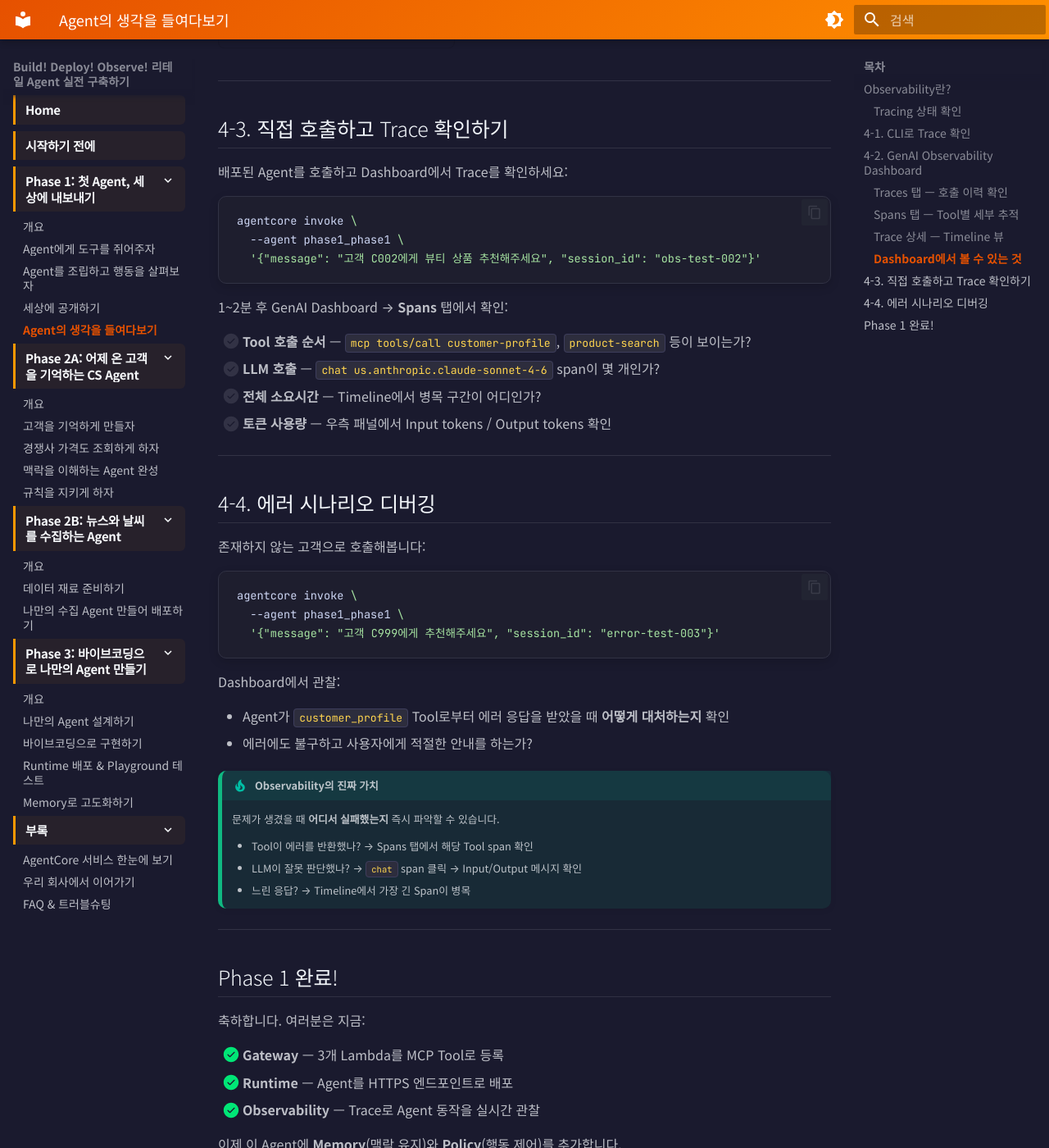
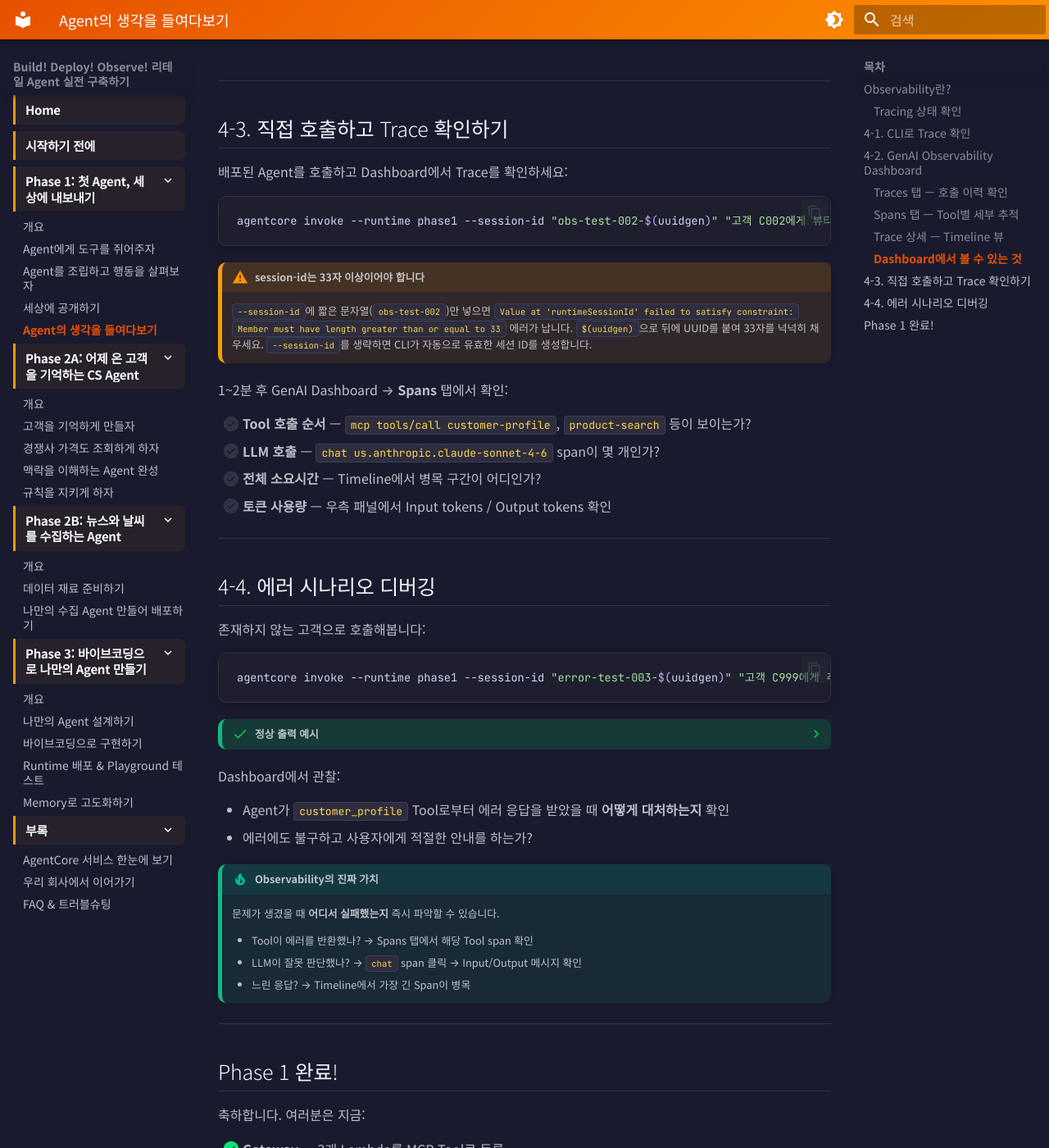
Before and after one commit to kjhyuok/rcg-agentcore-workshop-guide, an MkDocs documentation site: the page built from docs/phase1/step4-observability.md, in a window 1280 px wide and 1400 px high, scrolled down 6224 px. Shown: the whole window at 82% size. Built offline with MkDocs 1.6.1 and Material for MkDocs 9.7.7, drawn with Linux system fonts in a browser that asks for light colours.

Commit message:
docs: 4-3/4-4 invoke 명령을 실제 CLI 문법(--runtime, --session-id 33자+, 위치 prompt)으로 수정, 4-4 실제 에러 시나리오 출력 예시 추가

````diff
--- a/docs/phase1/step4-observability.md
+++ b/docs/phase1/step4-observability.md
@@ -154,10 +154,11 @@ Trace ID를 클릭하면 **20개 Span의 시간축 분포**를 한눈에 볼 수
 배포된 Agent를 호출하고 Dashboard에서 Trace를 확인하세요:
 
 ```bash
-agentcore invoke \
-  --agent phase1_phase1 \
-  '{"message": "고객 C002에게 뷰티 상품 추천해주세요", "session_id": "obs-test-002"}'
+agentcore invoke --runtime phase1 --session-id "obs-test-002-$(uuidgen)" "고객 C002에게 뷰티 상품 추천해주세요"
 ```
+
+!!! warning "session-id는 33자 이상이어야 합니다"
+    `--session-id`에 짧은 문자열(`obs-test-002`)만 넣으면 `Value at 'runtimeSessionId' failed to satisfy constraint: Member must have length greater than or equal to 33` 에러가 납니다. `$(uuidgen)`으로 뒤에 UUID를 붙여 33자를 넉넉히 채우세요. `--session-id`를 생략하면 CLI가 자동으로 유효한 세션 ID를 생성합니다.
 
 1~2분 후 GenAI Dashboard → **Spans** 탭에서 확인:
 
@@ -173,10 +174,24 @@ agentcore invoke \
 존재하지 않는 고객으로 호출해봅니다:
 
 ```bash
-agentcore invoke \
-  --agent phase1_phase1 \
-  '{"message": "고객 C999에게 추천해주세요", "session_id": "error-test-003"}'
+agentcore invoke --runtime phase1 --session-id "error-test-003-$(uuidgen)" "고객 C999에게 추천해주세요"
 ```
+
+??? success "정상 출력 예시"
+    ```
+    고객 프로필과 구매 이력을 동시에 조회하겠습니다!죄송합니다. 고객 C999에 대한 정보를 찾을 수 없습니다.
+
+    ❌ 추천 불가 사유
+    - 고객 프로필 조회 결과: 고객 C999를 찾을 수 없습니다 (404 오류)
+    - 고객의 선호도, 알러지 정보를 확인할 수 없어 안전한 개인화 추천이 불가능합니다.
+
+    ⚠️ 알러지 정보 없이 상품을 추천할 경우, 고객에게 위험할 수 있어 추천을 진행하지 않습니다.
+
+    💡 해결 방법
+    1. 고객 ID 재확인 — 혹시 C999가 맞나요? 다른 ID(예: C001, C010 등)를 입력하신 건 아닌지 확인 부탁드립니다.
+    2. 고객 등록 여부 확인 — 해당 고객이 시스템에 등록되어 있는지 확인이 필요합니다.
+    ```
+    Agent가 `customer_profile` Tool의 404 에러를 그대로 삼키지 않고, 사용자에게 원인과 해결 방법까지 안내하며 **알러지 정보 없이는 추천을 진행하지 않는다는 안전 규칙**을 지킨 것을 확인할 수 있습니다.
 
 Dashboard에서 관찰:
 
````
